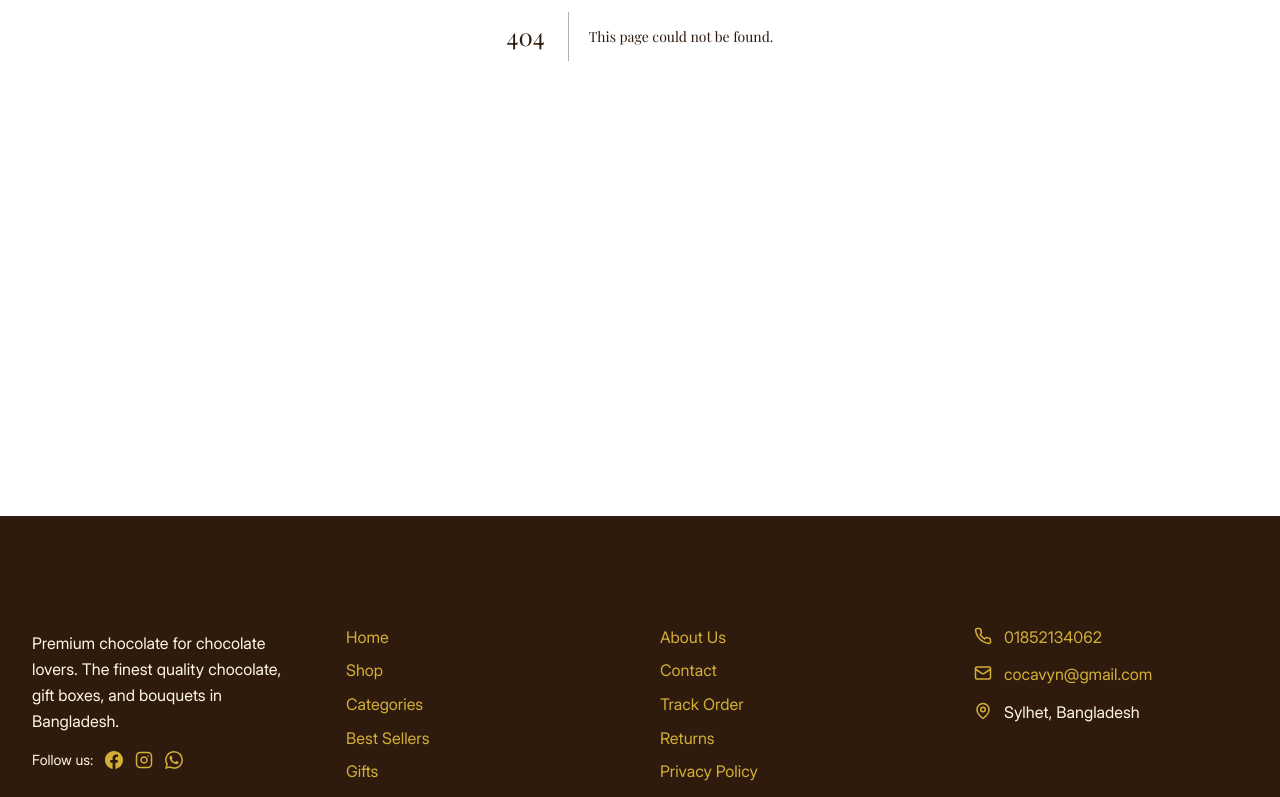
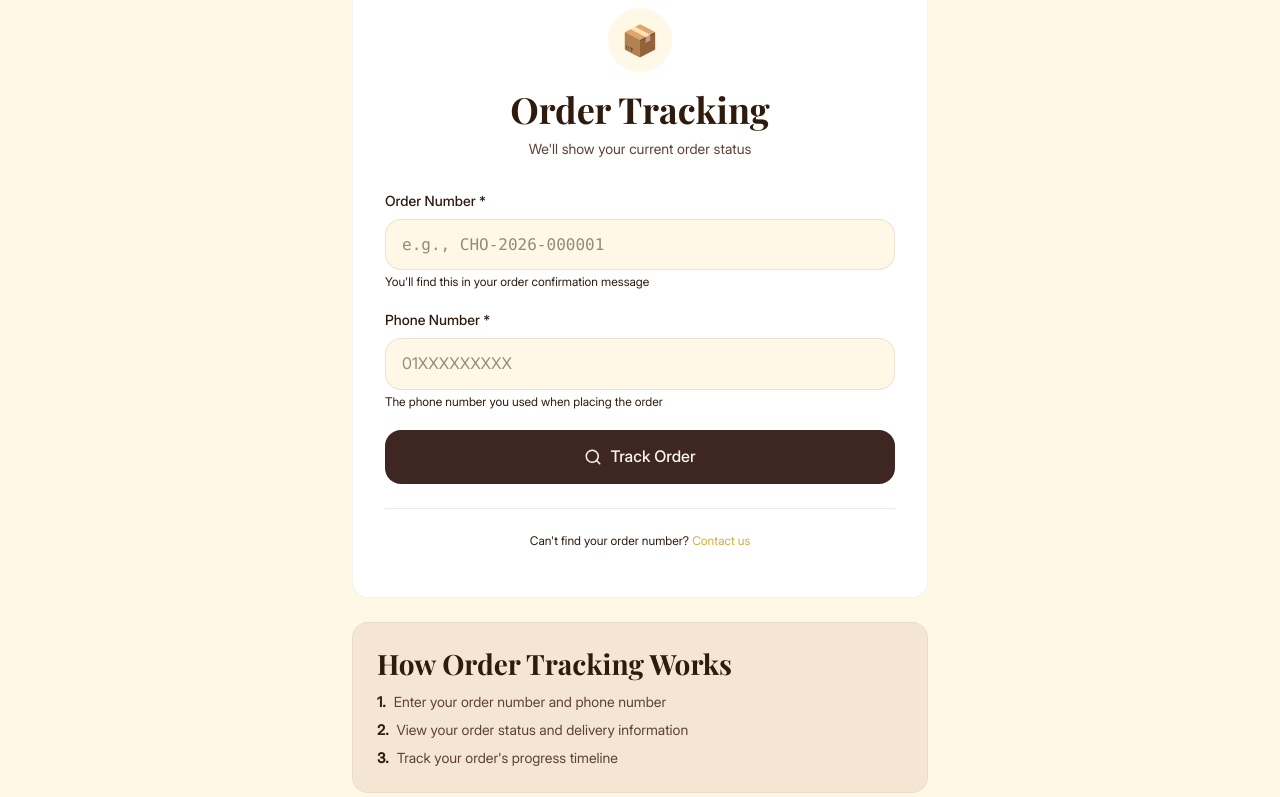
Before and after one commit to zahidul2001/cocavyn-ecommerce, a Next.js app: page /track-order in a window 1280 px wide. Before the commit this address had no page. Shown: the part 480-1277 px from the top of the page. Built offline with nearby package versions, Linux system fonts and the light colour scheme.

Commit message:
Stage 13.1: Track order page form

```diff
--- /dev/null
+++ b/app/track-order/page.tsx
@@ -0,0 +1,232 @@
+"use client";
+
+import Link from "next/link";
+import { useState } from "react";
+
+// ============================================
+// COCAVYN - Track Order Page
+// /track-order
+// Stage 13.1 — Form UI (English)
+// ============================================
+
+export default function TrackOrderPage() {
+  const [orderNumber, setOrderNumber] = useState("");
+  const [phone, setPhone] = useState("");
+  const [loading, setLoading] = useState(false);
+  const [error, setError] = useState("");
+
+  const handleSubmit = async (e: React.FormEvent<HTMLFormElement>) => {
+    e.preventDefault();
+    setError("");
+    setLoading(true);
+
+    // TODO: Stage 13.2 — Actual order lookup
+    await new Promise((resolve) => setTimeout(resolve, 1000));
+    setError(
+      "Order lookup will be available in Stage 13.2 — Coming soon!"
+    );
+    setLoading(false);
+  };
+
+  return (
+    <div className="bg-cream min-h-screen">
+      {/* Page Header */}
+      <div className="bg-cream-dark border-b border-cocoa/10">
+        <div className="container-custom py-10 md:py-16">
+          <nav className="text-sm text-gray mb-4">
+            <Link href="/" className="hover:text-gold">
+              Home
+            </Link>
+            <span className="mx-2">/</span>
+            <span className="text-cocoa-dark">Track Order</span>
+          </nav>
+
+          <h1 className="font-serif text-4xl md:text-5xl font-bold text-cocoa-dark mb-2">
+            Track Your Order
+          </h1>
+          <p className="text-cocoa-light text-lg max-w-xl">
+            Enter your order number and phone number to check your order
+            status.
+          </p>
+        </div>
+      </div>
+
+      {/* Main Content */}
+      <div className="container-custom py-12 md:py-16">
+        <div className="max-w-xl mx-auto">
+          {/* Form Card */}
+          <div className="bg-white rounded-2xl p-6 md:p-8 border border-cocoa/5">
+            <div className="text-center mb-8">
+              <div className="w-16 h-16 rounded-full bg-cream flex items-center justify-center mx-auto mb-4">
+                <span className="text-3xl">📦</span>
+              </div>
+              <h2 className="font-serif text-2xl font-bold text-cocoa-dark mb-2">
+                Order Tracking
+              </h2>
+              <p className="text-cocoa-light text-sm">
+                We'll show your current order status
+              </p>
+            </div>
+
+            {/* Error Message */}
+            {error && (
+              <div className="bg-red-50 border border-red-200 text-red-700 text-sm px-4 py-3 rounded-lg mb-6">
+                {error}
+              </div>
+            )}
+
+            {/* Form */}
+            <form onSubmit={handleSubmit} className="space-y-5">
+              {/* Order Number */}
+              <div>
+                <label
+                  htmlFor="orderNumber"
+                  className="block text-sm font-medium text-cocoa-dark mb-2"
+                >
+                  Order Number *
+                </label>
+                <input
+                  id="orderNumber"
+                  type="text"
+                  required
+                  value={orderNumber}
+                  onChange={(e) => setOrderNumber(e.target.value)}
+                  placeholder="e.g., CHO-2026-000001"
+                  className="w-full px-4 py-3 rounded-lg border border-cocoa/10 bg-cream focus:outline-none focus:border-gold focus:bg-white transition-colors text-cocoa-dark placeholder:text-gray font-mono"
+                  disabled={loading}
+                />
+                <p className="text-xs text-gray mt-1">
+                  You'll find this in your order confirmation message
+                </p>
+              </div>
+
+              {/* Phone */}
+              <div>
+                <label
+                  htmlFor="phone"
+                  className="block text-sm font-medium text-cocoa-dark mb-2"
+                >
+                  Phone Number *
+                </label>
+                <input
+                  id="phone"
+                  type="tel"
+                  required
+                  value={phone}
+                  onChange={(e) => setPhone(e.target.value)}
+                  placeholder="01XXXXXXXXX"
+                  className="w-full px-4 py-3 rounded-lg border border-cocoa/10 bg-cream focus:outline-none focus:border-gold focus:bg-white transition-colors text-cocoa-dark placeholder:text-gray"
+                  disabled={loading}
+                />
+                <p className="text-xs text-gray mt-1">
+                  The phone number you used when placing the order
+                </p>
+              </div>
+
+              {/* Submit */}
+              <button
+                type="submit"
+                disabled={loading}
+                className={`w-full py-3.5 rounded-lg font-medium transition-all flex items-center justify-center gap-2 ${
+                  loading
+                    ? "bg-gray-light text-gray cursor-not-allowed"
+                    : "bg-cocoa text-cream hover:bg-cocoa-dark"
+                }`}
+              >
+                {loading ? (
+                  <>
+                    <SpinnerIcon />
+                    <span>Searching...</span>
+                  </>
+                ) : (
+                  <>
+                    <SearchIcon />
+                    <span>Track Order</span>
+                  </>
+                )}
+              </button>
+            </form>
+
+            {/* Help */}
+            <div className="mt-6 pt-6 border-t border-cocoa/10">
+              <p className="text-xs text-gray text-center">
+                Can't find your order number?{" "}
+                <a
+                  href="tel:01852134062"
+                  className="text-gold hover:text-gold-dark"
+                >
+                  Contact us
+                </a>
+              </p>
+            </div>
+          </div>
+
+          {/* Info Card */}
+          <div className="mt-6 bg-cream-dark rounded-2xl p-6 border border-cocoa/5">
+            <h3 className="font-serif text-lg font-bold text-cocoa-dark mb-3">
+              How Order Tracking Works
+            </h3>
+            <ol className="space-y-2 text-sm text-cocoa-light">
+              <li className="flex gap-2">
+                <span className="font-bold text-cocoa-dark shrink-0">1.</span>
+                <span>Enter your order number and phone number</span>
+              </li>
+              <li className="flex gap-2">
+                <span className="font-bold text-cocoa-dark shrink-0">2.</span>
+                <span>
+                  View your order status and delivery information
+                </span>
+              </li>
+              <li className="flex gap-2">
+                <span className="font-bold text-cocoa-dark shrink-0">3.</span>
+                <span>Track your order's progress timeline</span>
+              </li>
+            </ol>
+          </div>
+        </div>
+      </div>
+    </div>
+  );
+}
+
+// ============================================
+// Icons
+// ============================================
+
+function SearchIcon() {
+  return (
+    <svg
+      xmlns="http://www.w3.org/2000/svg"
+      width="18"
+      height="18"
+      viewBox="0 0 24 24"
+      fill="none"
+      stroke="currentColor"
+      strokeWidth="2"
+      strokeLinecap="round"
+      strokeLinejoin="round"
+    >
+      <circle cx="11" cy="11" r="8" />
+      <path d="m21 21-4.3-4.3" />
+    </svg>
+  );
+}
+
+function SpinnerIcon() {
+  return (
+    <svg
+      xmlns="http://www.w3.org/2000/svg"
+      width="18"
+      height="18"
+      viewBox="0 0 24 24"
+      fill="none"
+      stroke="currentColor"
+      strokeWidth="2"
+      strokeLinecap="round"
+      strokeLinejoin="round"
+      className="animate-spin"
+    >
+      <path d="M21 12a9 9 0 1 1-6.219-8.56" />
+    </svg>
+  );
+}
```
